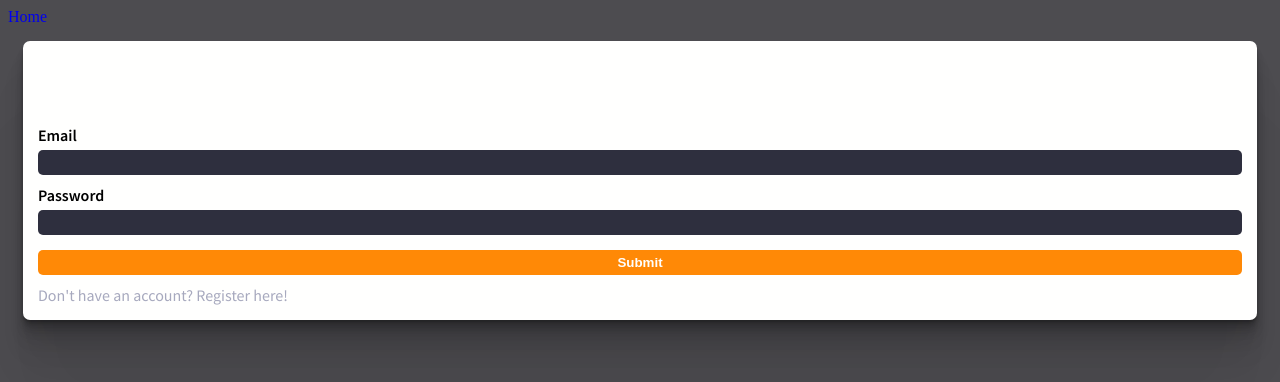
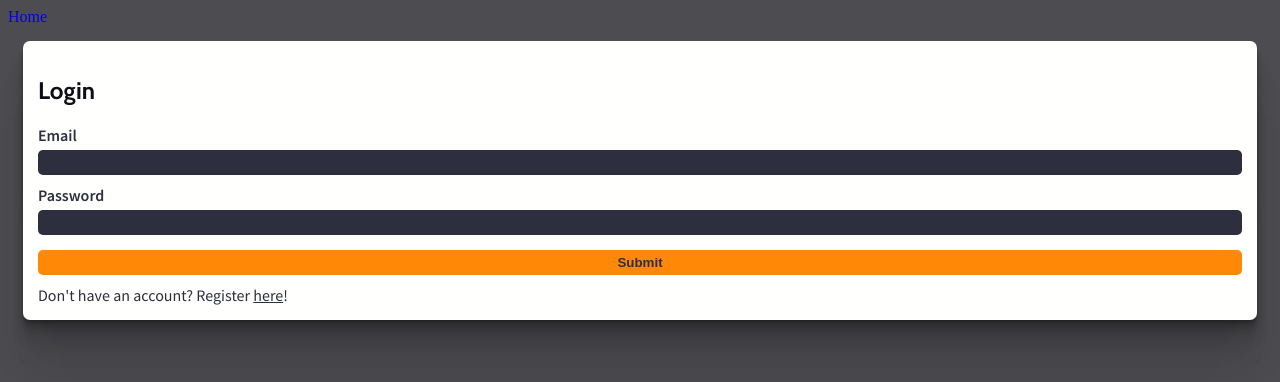
Before and after one commit to jason-nordheim/done, a React (Create React App) app: page /account in a window 1280 px wide. Shown: the top 382 px of the page. Built offline with nearby package versions, Linux system fonts and the light colour scheme; a web font is replaced by a local one.

Commit message:
added styling for anchor tags

```diff
--- a/src/components/App.css
+++ b/src/components/App.css
@@ -62,6 +62,14 @@ div#root main {
   font-family: var(--font-fam-primary);
 }
 
+/** color for text on cards **/
+div#root main * {
+  color: var(--color-card-paragraph);
+}
+/** standard links **/
+div#root main a {
+  text-decoration: underline;
+}
 /** standard headers **/
 div#root main h1,
 div#root main h2,
@@ -70,6 +78,15 @@ div#root main h4,
 div#root main h5 {
   font-family: var(--font-fam-headers);
   color: var(--color-txt-headline);
+}
+
+div#root main .card h1,
+div#root main .card h2,
+div#root main .card h3,
+div#root main .card h4,
+div#root main .card h5 {
+  font-family: var(--font-fam-headers);
+  color: var(--color-card-headline);
 }
 
 /** alternative headers **/
```
